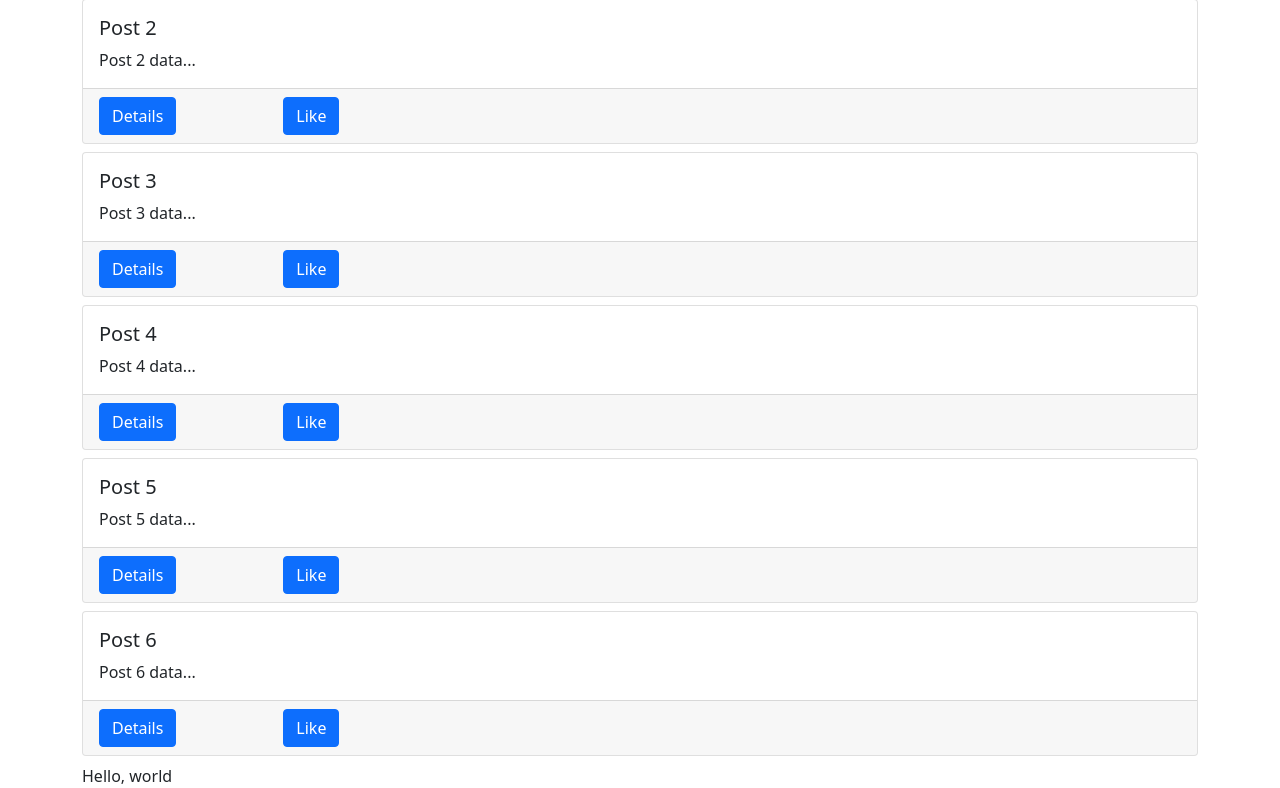
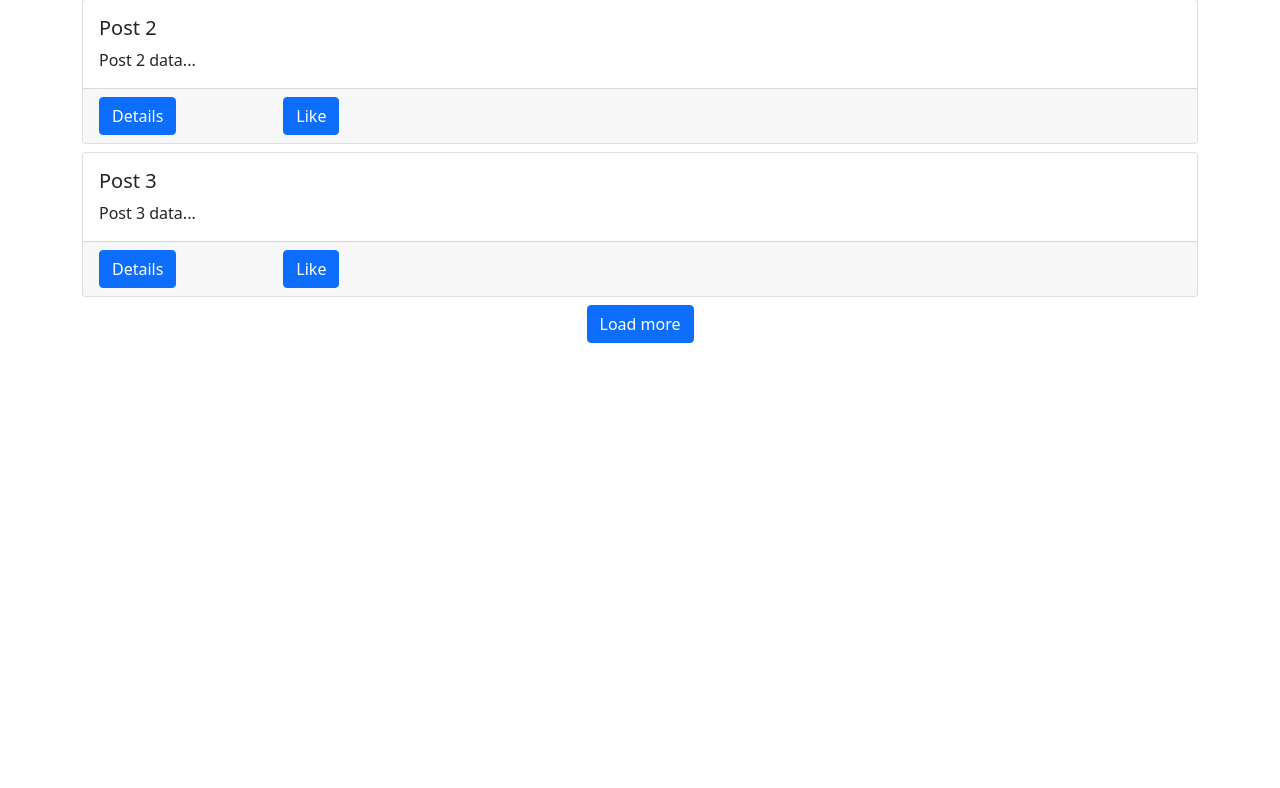
Before and after one commit to rsharm26/NAD-A04-DjangoApp, a Django app: page / in a window 1280 px wide. Shown: the part 170-958 px from the top of the page. After the commit the page ends 513 px from the top, so only its background shows below. Run offline with Django 4.2, Linux system fonts and the light colour scheme; data comes from the database, SQL or seed files in the repository; data that the repository does not hold is empty; some libraries are stand-ins or nearby versions.

Commit message:
Removed hello world mock, added button and logic to load more posts + display text and hide button if no more posts exits.

```diff
--- a/posts/static/posts/main.js
+++ b/posts/static/posts/main.js
@@ -1,26 +1,16 @@
-console.log("Hello, world")
-
-const helloWorldDiv = document.getElementById("hello-world")
 const postsBox = document.getElementById('posts-box')
 const spinnerBox = document.getElementById('spinner-box')
+const loadBtn = document.getElementById('load-btn')
+const endBox = document.getElementById('end-box')
 
+// Basically the number of visible posts at a time (next n posts to display)
+let visible = 3
+
+// Executes per button click.
+const getData = () => {
     $.ajax({
         type: 'GET',
-    url: '/hello-world/',
-
-    success: function(response) {
-        console.log('success', response.text)
-        helloWorldDiv.textContent = response.text
-    },
-    error: function(error) {
-        console.log("error", error)
-    }
-})
-
-
-$.ajax({
-    type: 'GET',
-    url: '/data/',
+        url: `/data/${visible}/`, // Update visible per click of "load more"
 
         success: function(response) {
             console.log('success', response.data)
@@ -49,9 +39,28 @@
                         </div>
                     `
                 });
-        }, 1000)
+            }, 500)
+
+            if (response.size === 0) {
+                endBox.textContent = "No posts found..."
+            }
+
+            if (response.size <= visible) {
+                loadBtn.classList.add('not-visible')
+                endBox.textContent = 'No more posts to load...'
+            }
         },
         error: function(error) {
             console.log("error", error)
         }
     })
+}
+
+
+loadBtn.addEventListener('click', () => {
+    spinnerBox.classList.remove('not-visible')
+    visible += 3
+    getData()
+})
+
+getData()
--- a/posts/templates/posts/main.html
+++ b/posts/templates/posts/main.html
@@ -17,5 +17,7 @@
     </div>
 
     <div id="posts-box"></div>
-    <div id="hello-world"></div>
+    <div class="text-center mb-3" id="end-box">
+        <button class="btn btn-primary" id="load-btn">Load more</button>
+    </div>
 {% endblock content %}
--- a/posts/urls.py
+++ b/posts/urls.py
@@ -9,6 +9,6 @@
 
 urlpatterns = [
     path('', post_list_and_create, name='main-page'),
-    path('data/', load_post_data_view, name='posts-data'),
+    path('data/<int:num_posts>/', load_post_data_view, name='posts-data'),
     path('hello-world/', hello_world_view, name='hello-world')
 ]
--- a/posts/views.py
+++ b/posts/views.py
@@ -7,11 +7,24 @@
     qs = Post.objects.all()
     return render(request, 'posts/main.html', {'qs':qs})
 
-def load_post_data_view(request):
+def load_post_data_view(request, **kwargs):
+    # Basically, get data from posts[lower to upper], so we want to retrieve n number of posts for display.
+    num_posts = kwargs.get('num_posts')
+    visible = 3
+    upper = num_posts
+    lower = upper - visible
+
     qs = Post.objects.all()
-    data = [{'id': obj.id, 'title': obj.title, 'body': obj.body, 'author': obj.author.user.username} for obj in qs]
+    size = Post.objects.all().count()
+    data = [{
+            'id': obj.id,
+            'title': obj.title,
+            'body': obj.body,
+            'liked': request.user in obj.liked.all(),
+            'author': obj.author.user.username
+        } for obj in qs]
 
-    return JsonResponse({'data': data})
+    return JsonResponse({'data': data[lower:upper], 'size': size})
 
 def hello_world_view(request):
     return JsonResponse({'text': 'Hello, world'})
```
Lines whose indentation alone changed are shown as unchanged.
